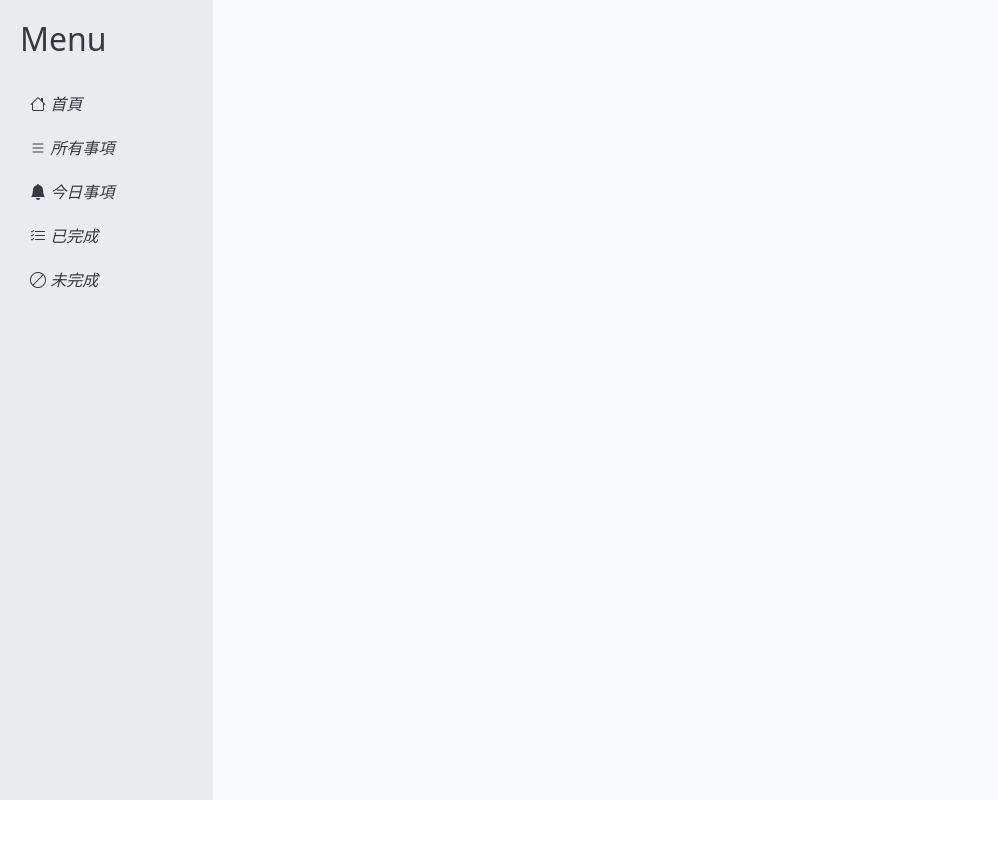
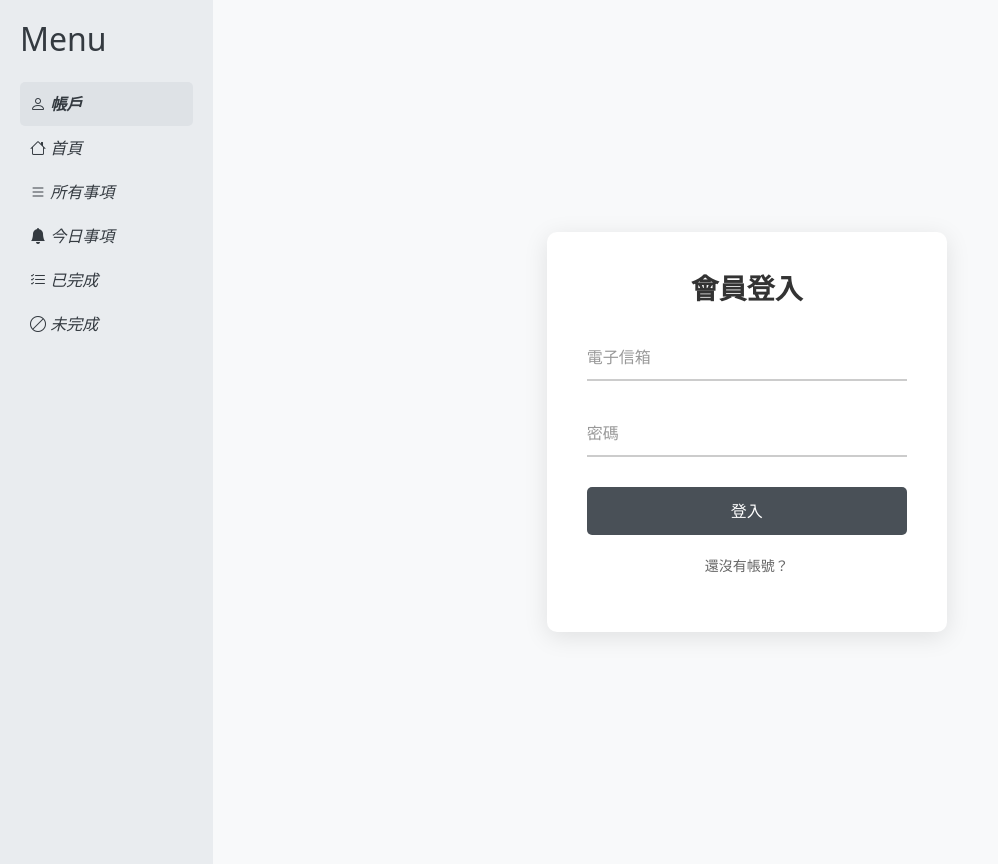
Before and after one commit to kai30502/TodoList, a React (Vite) app in the folder frontend/: page /Member in a window 1280 px wide. Shown: the whole page, without its empty margins (0-998 px from the left). Before the commit the page ends 800 px from the top, so only its background shows below. Built offline with nearby package versions, Linux system fonts and the light colour scheme.

Commit message:
sidebar加入帳戶、建構登入畫面

```diff
--- a/frontend/src/MainContent.tsx
+++ b/frontend/src/MainContent.tsx
@@ -1,5 +1,6 @@
 import styles from "./MainContent.module.css";
 import { Routes, Route } from "react-router-dom";
+import Member from './pages/Member';
 import Home from './pages/Home';
 import AllTasks from "./pages/AllTasks";
 import CompletedTasks from "./pages/CompletedTasks";
@@ -10,6 +11,7 @@ function MainContent() {
   return (
     <main className={`${styles.mainContent} col-lg-10`}>
       <Routes>
+        <Route path="/Member" element={<Member />} />
         <Route path="/" element={<Home />} />
         <Route path="/AllTasks" element={<AllTasks />} />
         <Route path="/CompletedTasks" element={<CompletedTasks />} />
--- a/frontend/src/Sidebar.tsx
+++ b/frontend/src/Sidebar.tsx
@@ -6,6 +6,7 @@ function Sidebar() {
     <nav className={`${styles.sidebar} col-lg-2`}>
       <h2 className="mb-4">Menu</h2>
       <div className="nav flex-column">
+        <NavLink to="/Member" className={({ isActive }) => isActive ? `${styles.navLink} ${styles.active}` : styles.navLink}><i className="bi bi-person"> 帳戶</i></NavLink>
         <NavLink to="/" className={({ isActive }) => isActive ? `${styles.navLink} ${styles.active}` : styles.navLink}><i className="bi bi-house"> 首頁</i></NavLink>
         <NavLink to="/AllTasks" className={({ isActive }) => isActive ? `${styles.navLink} ${styles.active}` : styles.navLink}><i className="bi bi-list"> 所有事項</i></NavLink>
         <NavLink to="/TodayTasks" className={({ isActive }) => isActive ? `${styles.navLink} ${styles.active}` : styles.navLink}><i className="bi bi-bell-fill"> 今日事項</i></NavLink>
--- /dev/null
+++ b/frontend/src/pages/Member.module.css
@@ -0,0 +1,100 @@
+/* 外層包裝置中 */
+.wrapper {
+    min-height: 100vh;
+    display: flex;
+    justify-content: center;
+    align-items: center;
+}
+
+/* 登入框 */
+.loginBox {
+    background-color: white;
+    padding: 40px;
+    border-radius: 10px;
+    box-shadow: 0 5px 25px rgba(0, 0, 0, 0.1);
+    width: 100%;
+    max-width: 400px;
+    display: flex;
+    flex-direction: column;
+    align-items: center;
+}
+
+/* 標題 */
+.title {
+    margin-bottom: 30px;
+    font-size: 28px;
+    font-weight: bold;
+    color: #333;
+}
+
+/* 表單 */
+.form {
+    width: 100%;
+}
+
+/* 輸入框群組 */
+.inputGroup {
+    position: relative;
+    margin-bottom: 30px;
+}
+
+/* 輸入框底線樣式 */
+.input {
+    width: 100%;
+    padding: 10px 0;
+    border: none;
+    border-bottom: 2px solid #ccc;
+    background: transparent;
+    outline: none;
+    font-size: 16px;
+    transition: border-color 0.3s ease;
+}
+
+/* 聚焦時底線變色 */
+.input:focus {
+    border-bottom: 2px solid #212529;
+}
+
+/* 標籤效果：浮動標籤 */
+.label {
+    position: absolute;
+    top: 10px;
+    left: 0;
+    font-size: 16px;
+    color: #999;
+    pointer-events: none;
+    transition: 0.2s ease all;
+}
+
+/* 當 input 有值或 focus 時，標籤浮起 */
+.input:focus + .label,
+.input:not(:placeholder-shown) + .label {
+    top: -10px;
+    font-size: 12px;
+    color: #495057;
+}
+
+/* 按鈕 */
+.button {
+    width: 100%;
+    padding: 12px;
+    background-color: #495057;
+    border: none;
+    color: white;
+    font-size: 16px;
+    border-radius: 5px;
+    transition: background-color 0.3s ease;
+    cursor: pointer;
+}
+
+.button:hover {
+    background-color: #6C757D;
+}
+
+/* 註冊文字 */
+.registerText {
+    margin-top: 20px;
+    text-align: center;
+    font-size: 14px;
+    color: #666;
+}
--- /dev/null
+++ b/frontend/src/pages/Member.tsx
@@ -0,0 +1,39 @@
+import styles from './Member.module.css';
+
+function Member() {
+    return (
+        <div className={styles.wrapper}>
+            <div className={styles.loginBox}>
+                <h2 className={styles.title}>會員登入</h2>
+                <form className={styles.form}>
+                    <div className={styles.inputGroup}>
+                        <input
+                            type="text"
+                            name="email"
+                            id="email"
+                            required
+                            className={styles.input}
+                            placeholder=" "
+                        />
+                        <label htmlFor="email" className={styles.label}>電子信箱</label>
+                    </div>
+                    <div className={styles.inputGroup}>
+                        <input
+                            type="password"
+                            name="password"
+                            id="password"
+                            required
+                            className={styles.input}
+                            placeholder=" "
+                        />
+                        <label htmlFor="password" className={styles.label}>密碼</label>
+                    </div>
+                    <button type="submit" className={styles.button}>登入</button>
+                    <p className={styles.registerText}>還沒有帳號？</p>
+                </form>
+            </div>
+        </div>
+    );
+}
+
+export default Member;
```
